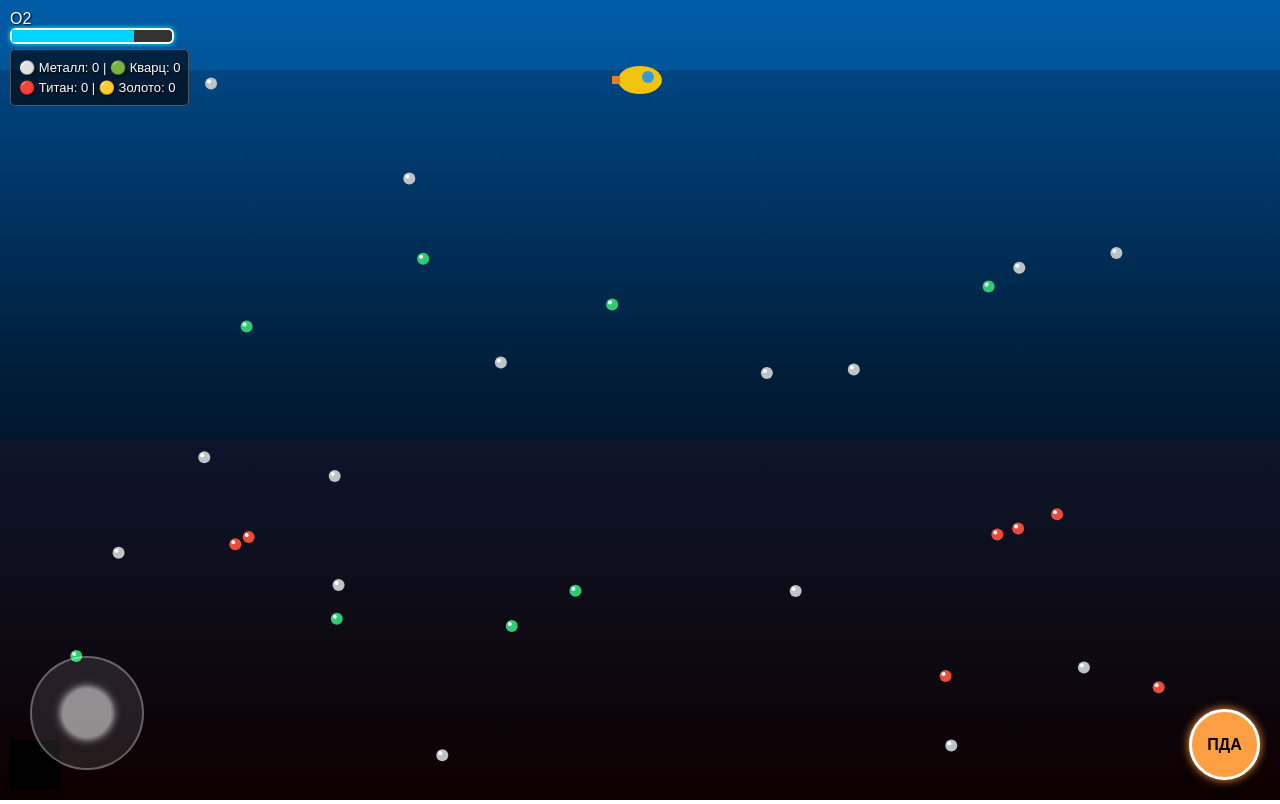
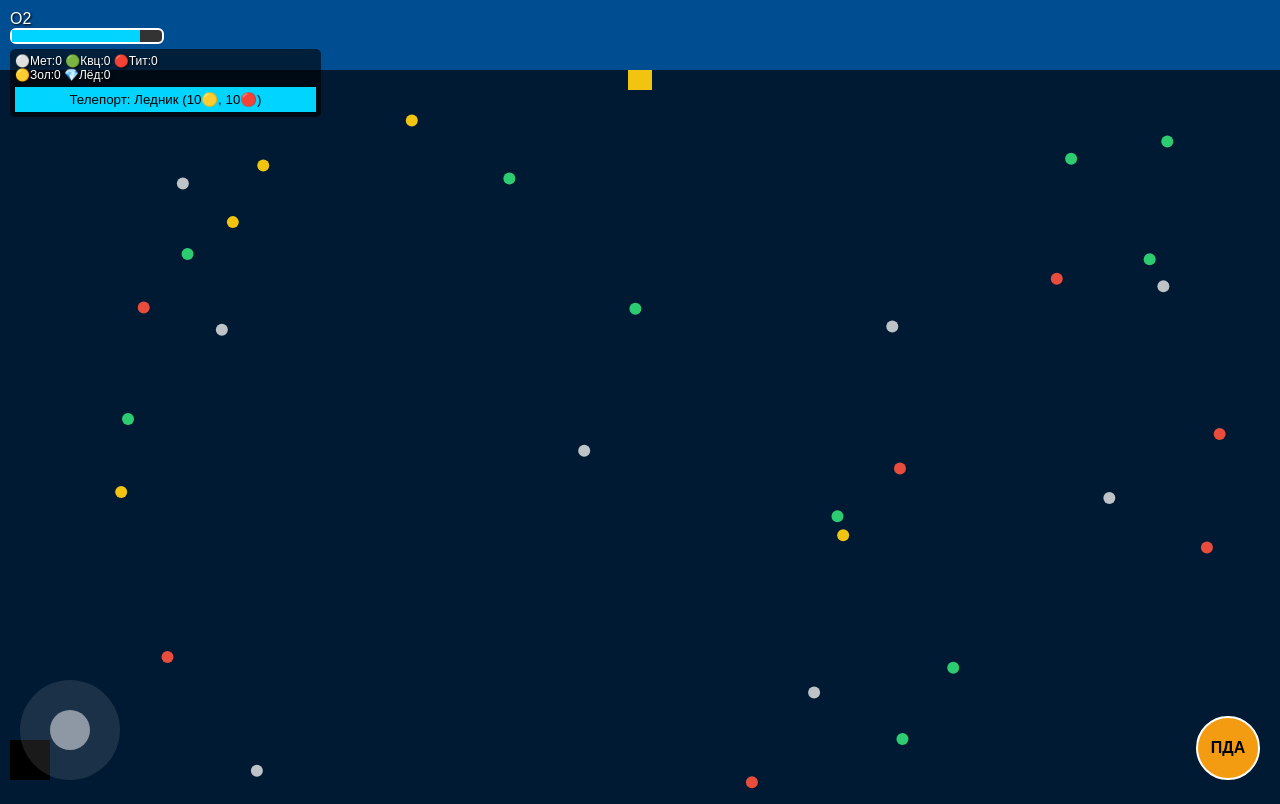
Before and after one commit to atom4045/Miniigri222, a plain HTML site: page index.html in a window 1280 px wide. Drawn offline with Linux system fonts and the light colour scheme.

Commit message:
Change title and enhance UI elements
Updated game title and various UI elements for better clarity and functionality. Adjusted styles and improved resource display.

```diff
--- a/index.html
+++ b/index.html
@@ -3,136 +3,159 @@
 <head>
     <meta charset="UTF-8">
     <meta name="viewport" content="width=device-width, initial-scale=1.0, maximum-scale=1.0, user-scalable=no">
-    <title>Subnautica 2D: Deep Dive</title>
+    <title>Subnautica: Ice & Fire</title>
     <style>
-        body { margin: 0; overflow: hidden; background: linear-gradient(#004e92, #001a33, #000); font-family: sans-serif; touch-action: none; color: white; user-select: none; }
-        canvas { display: block; }
-        #ui { position: absolute; top: 10px; left: 10px; pointer-events: none; text-shadow: 1px 1px 2px #000; z-index: 5;}
-        .bar { width: 160px; height: 12px; background: #333; border: 2px solid #fff; border-radius: 6px; box-shadow: 0 0 5px #0ff;}
-        #ox-lvl { width: 100%; height: 100%; background: #00d4ff; transition: 0.1s; }
-        .inv { font-size: 13px; background: rgba(0,0,0,0.6); padding: 8px; margin-top: 5px; border-radius: 5px; line-height: 1.5; border: 1px solid #555;}
-        #warn { color: #ff4757; font-weight: bold; display: none; animation: blink 1s infinite; margin-top: 5px; }
-        @keyframes blink { 50% { opacity: 0; } }
-        #craft-btn { position: absolute; bottom: 20px; right: 20px; width: 65px; height: 65px; background: #ff9f43; color: #000; border-radius: 50%; display: flex; align-items: center; justify-content: center; font-weight: bold; border: 3px solid #fff; box-shadow: 0 0 10px #ff9f43; z-index: 10; cursor: pointer;}
-        #menu { position: absolute; top: 50%; left: 50%; transform: translate(-50%, -50%); background: rgba(0,25,50,0.95); padding: 15px; border: 2px solid #00d4ff; display: none; text-align: left; border-radius: 10px; z-index: 20; width: 260px;}
-        .c-item { border-bottom: 1px solid #444; padding-bottom: 10px; margin-bottom: 10px; font-size: 14px;}
-        .c-item button { float: right; background: #2ed573; border: none; padding: 5px 10px; border-radius: 4px; font-weight: bold; cursor:pointer;}
-        #joy-a { position: absolute; bottom: 30px; left: 30px; width: 110px; height: 110px; background: rgba(255,255,255,0.1); border-radius: 50%; border: 2px solid rgba(255,255,255,0.3); z-index: 10;}
-        #joy-s { position: absolute; width: 50px; height: 50px; background: rgba(255,255,255,0.5); border-radius: 50%; top: 30px; left: 30px; box-shadow: 0 0 10px #fff;}
-        #horror { position: fixed; top: 0; left: 0; width: 100%; height: 100%; background: #000; display: none; justify-content: center; align-items: center; z-index: 100; }
+        body { margin:0; overflow:hidden; background:#001a33; font-family:sans-serif; touch-action:none; color:#fff; user-select:none; }
+        #ui { position:absolute; top:10px; left:10px; z-index:5; text-shadow:1px 1px 2px #000; pointer-events:none;}
+        .bar { width:150px; height:12px; border:2px solid #fff; border-radius:6px; background:#333; margin-bottom:5px;}
+        #ox { width:100%; height:100%; background:#00d4ff; transition:0.1s;}
+        .inv { background:rgba(0,0,0,0.6); padding:5px; border-radius:5px; font-size:12px; pointer-events:auto;}
+        .btn { width:60px; height:60px; border-radius:50%; position:absolute; font-weight:bold; border:2px solid #fff; z-index:10; display:flex; align-items:center; justify-content:center;}
+        #joy-a { bottom:20px; left:20px; width:100px; height:100px; background:rgba(255,255,255,0.1); border-radius:50%; position:absolute; }
+        #joy-s { width:40px; height:40px; background:rgba(255,255,255,0.5); border-radius:50%; position:absolute; top:30px; left:30px; }
+        #btn-pda { bottom:20px; right:20px; background:#f39c12; color:#000; cursor:pointer;}
+        #btn-atk { bottom:90px; right:20px; background:#e74c3c; display:none; cursor:pointer;}
+        #menu { position:absolute; top:50%; left:50%; transform:translate(-50%, -50%); background:rgba(0,25,50,0.95); padding:10px; border:2px solid #0ff; display:none; border-radius:10px; z-index:20; width:280px; max-height:80vh; overflow-y:auto;}
+        .c-item { border-bottom:1px solid #444; padding:5px 0; font-size:12px;}
+        .c-item button { float:right; background:#2ecc71; border:none; padding:5px; border-radius:3px; cursor:pointer;}
+        #horror { position:fixed; top:0; left:0; width:100%; height:100%; background:#000; display:none; justify-content:center; align-items:center; z-index:100; }
     </style>
 </head>
 <body>
     <div id="ui">
-        O2 <div class="bar"><div id="ox-lvl"></div></div>
-        <div id="warn">⚠ ОПАСНАЯ ГЛУБИНА!</div>
+        O2 <div class="bar"><div id="ox"></div></div>
+        <div id="warn" style="color:#e74c3c; display:none; font-weight:bold;">⚠ АКУЛА!</div>
         <div class="inv">
-            ⚪ Металл: <span id="m">0</span> | 🟢 Кварц: <span id="q">0</span><br>
-            🔴 Титан: <span id="t">0</span> | 🟡 Золото: <span id="g">0</span>
+            ⚪Мет:<span id="m">0</span> 🟢Квц:<span id="q">0</span> 🔴Тит:<span id="t">0</span><br>
+            🟡Зол:<span id="g">0</span> 💎Лёд:<span id="c">0</span>
+            <button onclick="port()" style="margin-top:5px;width:100%;background:#00d4ff;border:none;padding:5px;cursor:pointer;">Телепорт: Ледник (10🟡, 10🔴)</button>
         </div>
     </div>
     <div id="joy-a"><div id="joy-s"></div></div>
-    <div id="craft-btn">ПДА</div>
+    <div class="btn" id="btn-pda" onclick="document.getElementById('menu').style.display='block'">ПДА</div>
+    <div class="btn" id="btn-atk" onclick="atk()">БИТЬ</div>
 
     <div id="menu">
-        <h3 style="margin-top:0; color:#0ff;">Чертежи</h3>
-        <div class="c-item"><b>Баллон V2</b><br><small>⚪x5, 🟢x3</small> <button onclick="c('ox')">Создать</button></div>
-        <div class="c-item"><b>Мотор</b> (Скорость +)<br><small>🔴x4, 🟢x2</small> <button onclick="c('spd')">Создать</button></div>
-        <div class="c-item" style="border:none;"><b>Корпус</b> (Анти-давление)<br><small>🔴x8, 🟡x3</small> <button onclick="c('hul')">Создать</button></div>
-        <button onclick="this.parentElement.style.display='none'" style="width:100%; background:#ff4757; color:#fff; border:none; padding:8px; border-radius:5px; margin-top:5px;">Закрыть</button>
+        <h3 style="margin:0 0 10px 0;color:#0ff;">Чертежи</h3>
+        <div class="c-item"><b>Копьё</b> <small>⚪5,🟢5</small> <button onclick="cr('w1')">Создать</button></div>
+        <div class="c-item"><b>Авто-Пушка</b> <small>🔴10,🟡5</small> <button onclick="cr('w2')">Создать</button></div>
+        <div class="c-item"><b>Ракетница</b> <small>💎10,🟡10</small> <button onclick="cr('w3')">Создать</button></div>
+        <div class="c-item"><b>Обогреватель</b> <small>🔴5,🟡2</small> <button onclick="cr('ht')">Создать</button></div>
+        <button onclick="this.parentElement.style.display='none'" style="width:100%;margin-top:10px;padding:8px;background:#e74c3c;color:#fff;border:none;">Закрыть</button>
     </div>
+    <div id="horror"><img src="https://upload.wikimedia.org/wikipedia/en/c/c5/Hollow_Knight_Hornet.png" style="width:80%;max-width:300px;"></div>
+    <canvas id="cv"></canvas>
+    <script>
+    const cv = document.getElementById('cv'); const cx = cv.getContext('2d');
+    cv.width = window.innerWidth; cv.height = window.innerHeight;
 
-    <div id="horror"><img src="https://media.tenor.com/1-A6u_L62xQAAAAi/hornet-hollow-knight.gif" style="width:100%; max-width:400px;"></div>
-    <canvas id="c"></canvas>
-    <script>
-    const canvas = document.getElementById('c'); const ctx = canvas.getContext('2d');
-    canvas.width = window.innerWidth; canvas.height = window.innerHeight;
+    let p = { x:cv.width/2, y:80, ox:100, res:{m:0,q:0,t:0,g:0,c:0}, u:{w:0,ht:0}, bio:0 };
+    let items = [], sharks = [], bullets = [], exps = [];
+    let joy = { a:false, x:0, y:0 }, frames = 0;
+    let sec = { x:10, y:cv.height-60, s:40 };
 
-    let p = { x: canvas.width/2, y: 80, ox: 100, res: {m:0, q:0, t:0, g:0}, u: {ox:0, spd:0, hul:0} };
-    let items = []; let joy = { a: false, mx: 0, my: 0 };
-    let dangerDepth = canvas.height * 0.55;
+    function rY() { return Math.random()*(cv.height-100)+100; }
+    function spI() {
+        let r=Math.random(), t;
+        if(p.bio==1) t = r>0.7?'c':r>0.4?'t':'m';
+        else t = r>0.9?'g':r>0.6?'t':r>0.3?'q':'m';
+        items.push({ x:Math.random()*(cv.width-20)+10, y:rY(), t:t });
+    }
+    for(let i=0; i<30; i++) spI();
 
-    let sec = { x: 10, y: canvas.height - 60, w: 50, h: 50 };
+    const ja=document.getElementById('joy-a'), js=document.getElementById('joy-s');
+    ja.ontouchstart=()=>joy.a=true;
+    window.ontouchmove=(e)=>{
+        if(!joy.a)return; let r=ja.getBoundingClientRect(), t=e.touches[0];
+        let dx=t.clientX-(r.left+50), dy=t.clientY-(r.top+50), d=Math.min(Math.hypot(dx,dy),40), a=Math.atan2(dy,dx);
+        joy.x=Math.cos(a)*(d/40); joy.y=Math.sin(a)*(d/40); js.style.transform=`translate(${Math.cos(a)*d}px,${Math.sin(a)*d}px)`;
+    };
+    window.ontouchend=()=>{ joy.a=false; joy.x=0; joy.y=0; js.style.transform='translate(0,0)'; };
 
-    function spawn() {
-        let rnd = Math.random();
-        let type = rnd > 0.95 ? 'g' : rnd > 0.7 ? 't' : rnd > 0.4 ? 'q' : 'm';
-        let minY = type==='g' ? canvas.height-150 : type==='t' ? canvas.height/2 : type==='q' ? 150 : 80;
-        let y = Math.random() * (canvas.height - minY) + minY;
-        items.push({ x: Math.random()*(canvas.width-20)+10, y: y, t: type });
-    }
-    for(let i=0; i<30; i++) spawn();
-
-    const area = document.getElementById('joy-a'); const stick = document.getElementById('joy-s');
-    area.addEventListener('touchstart', () => joy.a = true);
-    window.addEventListener('touchmove', (e) => {
-        if(!joy.a) return;
-        let t = e.touches[0]; let r = area.getBoundingClientRect();
-        let dx = t.clientX - (r.left + 55), dy = t.clientY - (r.top + 55);
-        let d = Math.min(Math.sqrt(dx*dx + dy*dy), 45); let a = Math.atan2(dy, dx);
-        joy.mx = Math.cos(a) * (d/45); joy.my = Math.sin(a) * (d/45);
-        stick.style.transform = `translate(${Math.cos(a)*d}px, ${Math.sin(a)*d}px)`;
-    });
-    window.addEventListener('touchend', () => { joy.a = false; joy.mx = 0; joy.my = 0; stick.style.transform = 'translate(0,0)'; });
-
-    document.getElementById('craft-btn').onclick = () => document.getElementById('menu').style.display = 'block';
-
-    function c(i) {
-        let r = p.res;
-        if(i==='ox' && r.m>=5 && r.q>=3 && !p.u.ox) { r.m-=5; r.q-=3; p.u.ox=1; alert('Баллон установлен!'); }
-        else if(i==='spd' && r.t>=4 && r.q>=2 && !p.u.spd) { r.t-=4; r.q-=2; p.u.spd=1; alert('Мотор установлен!'); }
-        else if(i==='hul' && r.t>=8 && r.g>=3 && !p.u.hul) { r.t-=8; r.g-=3; p.u.hul=1; alert('Корпус укреплен!'); }
-        else { alert('Мало ресурсов или уже скрафчено!'); }
-        updUI();
+    function cr(i){
+        let r=p.res;
+        if(i=='w1'&&r.m>=5&&r.q>=5&&p.u.w<1){ r.m-=5;r.q-=5;p.u.w=1;document.getElementById('btn-atk').style.display='flex'; alert('Копьё готово!');}
+        else if(i=='w2'&&r.t>=10&&r.g>=5&&p.u.w<2){ r.t-=10;r.g-=5;p.u.w=2;document.getElementById('btn-atk').style.display='none'; alert('Пушка установлена!');}
+        else if(i=='w3'&&r.c>=10&&r.g>=10&&p.u.w<3){ r.c-=10;r.g-=10;p.u.w=3; alert('Ракетница установлена!');}
+        else if(i=='ht'&&r.t>=5&&r.g>=2&&!p.u.ht){ r.t-=5;r.g-=2;p.u.ht=1; alert('Обогреватель установлен!');}
+        else alert('Мало ресурсов или уже есть!');
     }
 
-    function updUI() {
-        ['m','q','t','g'].forEach(id => document.getElementById(id).textContent = p.res[id]);
-        document.getElementById('ox-lvl').style.width = p.ox + '%';
+    function port(){
+        if(p.bio==0 && p.res.g>=10 && p.res.t>=10){ p.res.g-=10; p.res.t-=10; p.bio=1; items=[]; sharks=[]; for(let i=0;i<30;i++)spI(); alert('Ледник! Тут ОЧЕНЬ холодно!'); }
+        else if(p.bio==1){ p.bio=0; items=[]; sharks=[]; for(let i=0;i<30;i++)spI(); }
+        else alert('Собери 10 Золота и 10 Титана!');
     }
 
-    function draw() {
-        ctx.clearRect(0,0,canvas.width,canvas.height);
+    function atk(){ if(p.u.w==1){ sharks.forEach((s,i)=>{ if(Math.hypot(p.x-s.x, p.y-s.y)<60) sharks.splice(i,1); }); }}
 
-        ctx.fillStyle = 'rgba(0,150,255,0.2)'; ctx.fillRect(0,0,canvas.width, 70);
+    function updUI(){
+        ['m','q','t','g','c'].forEach(i=>document.getElementById(i).innerText=p.res[i]);
+        document.getElementById('ox').style.width=Math.max(0,p.ox)+'%';
+        document.getElementById('warn').style.display=sharks.length>0?'block':'none';
+    }
 
-        if(!p.u.hul) {
-            ctx.fillStyle = 'rgba(255,0,0,0.05)';
-            ctx.fillRect(0, dangerDepth, canvas.width, canvas.height - dangerDepth);
+    function draw(){
+        frames++;
+        cx.fillStyle = p.bio==1 ? '#8ab6d6' : '#001a33'; cx.fillRect(0,0,cv.width,cv.height);
+        cx.fillStyle = p.bio==1 ? '#e0f7fa' : '#004e92'; cx.fillRect(0,0,cv.width,70);
+        cx.fillStyle = '#000'; cx.fillRect(sec.x, sec.y, sec.s, sec.s);
+
+        // Спавн акул (раз в 10 сек)
+        if(frames%600==0 && sharks.length<3) sharks.push({ x:Math.random()>0.5?0:cv.width, y:rY() });
+
+        // Авто-стрельба
+        if(p.u.w>=2 && frames%50==0 && sharks.length>0){
+            let s=sharks[0], a=Math.atan2(s.y-p.y, s.x-p.x);
+            bullets.push({x:p.x, y:p.y, vx:Math.cos(a)*8, vy:Math.sin(a)*8, r:p.u.w==3});
         }
 
-        ctx.fillStyle = '#000'; ctx.fillRect(sec.x, sec.y, sec.w, sec.h);
-
-        items.forEach((it, i) => {
-            let color = it.t==='m'?'#bdc3c7':it.t==='q'?'#2ecc71':it.t==='t'?'#e74c3c':'#f1c40f';
-            ctx.fillStyle = color; ctx.beginPath(); ctx.arc(it.x, it.y, 6, 0, 7); ctx.fill();
-            ctx.fillStyle = '#fff'; ctx.beginPath(); ctx.arc(it.x-2, it.y-2, 2, 0, 7); ctx.fill();
-
-            if(Math.hypot(p.x-it.x, p.y-it.y) < 30) { p.res[it.t]++; items.splice(i,1); spawn(); updUI(); }
+        // Ресурсы
+        items.forEach((it,i)=>{
+            cx.fillStyle = it.t=='m'?'#bdc3c7':it.t=='q'?'#2ecc71':it.t=='t'?'#e74c3c':it.t=='g'?'#f1c40f':'#00d4ff';
+            cx.beginPath(); cx.arc(it.x, it.y, 6, 0, 7); cx.fill();
+            if(Math.hypot(p.x-it.x, p.y-it.y)<30){ p.res[it.t]++; items.splice(i,1); spI(); updUI(); }
         });
 
-        let speed = p.u.spd ? 6.5 : 4;
-        p.x = Math.max(20, Math.min(canvas.width - 20, p.x + joy.mx * speed));
-        p.y = Math.max(20, Math.min(canvas.height - 20, p.y + joy.my * speed));
+        // Пули
+        bullets.forEach((b,i)=>{
+            b.x+=b.vx; b.y+=b.vy;
+            cx.fillStyle='#ff0'; cx.beginPath(); cx.arc(b.x, b.y, b.r?6:3, 0, 7); cx.fill();
+            sharks.forEach((s,si)=>{
+                if(Math.hypot(b.x-s.x, b.y-s.y)<35){
+                    bullets.splice(i,1); sharks.splice(si,1);
+                    if(b.r) exps.push({x:s.x, y:s.y, r:0}); // Взрыв ракеты
+                }
+            });
+        });
 
-        let isDeep = p.y > dangerDepth && !p.u.hul;
-        document.getElementById('warn').style.display = isDeep ? 'block' : 'none';
+        // Взрывы
+        exps.forEach((e,i)=>{ e.r+=4; cx.fillStyle='rgba(255,100,0,0.5)'; cx.beginPath(); cx.arc(e.x, e.y, e.r, 0, 7); cx.fill();
+            sharks.forEach((s,si)=>{ if(Math.hypot(e.x-s.x, e.y-s.y)<e.r) sharks.splice(si,1); });
+            if(e.r>90) exps.splice(i,1);
+        });
 
-        let rate = (p.u.ox ? 0.04 : 0.08) * (isDeep ? 3 : 1);
-        p.ox = p.y < 70 ? Math.min(100, p.ox + 2) : p.ox - rate;
+        // Акулы
+        sharks.forEach((s,i)=>{
+            let a=Math.atan2(p.y-s.y, p.x-s.x); s.x+=Math.cos(a)*1.5; s.y+=Math.sin(a)*1.5;
+            cx.fillStyle='#555'; cx.fillRect(s.x-15, s.y-5, 30, 10);
+            if(Math.hypot(p.x-s.x, p.y-s.y)<25){ p.ox-=30; sharks.splice(i,1); }
+        });
 
-        if(p.ox <= 0) { alert('Утонул! Сбор сброшен.'); p.ox=100; p.y=80; p.res={m:0,q:0,t:0,g:0}; updUI(); }
+        // Игрок
+        p.x = Math.max(15, Math.min(cv.width-15, p.x+joy.x*5));
+        p.y = Math.max(15, Math.min(cv.height-15, p.y+joy.y*5));
+
+        let rate = (p.bio==1 && !p.u.ht) ? 0.25 : 0.05; // Холод убивает без обогревателя
+        p.ox = p.y<70 ? Math.min(100, p.ox+1.5) : p.ox-rate;
+        if(p.ox<=0){ alert('Гейм Овер! Ресурсы утеряны.'); p.ox=100; p.y=50; sharks=[]; p.res={m:0,q:0,t:0,g:0,c:0}; }
         updUI();
 
-        if(p.x < sec.x+50 && p.y > sec.y) {
-            document.getElementById('horror').style.display='flex';
-            setTimeout(()=> location.reload(), 2500); return;
-        }
+        // Пасхалка
+        if(p.x<sec.x+40 && p.y>sec.y){ document.getElementById('horror').style.display='flex'; setTimeout(()=>location.reload(), 2000); return; }
 
-        ctx.fillStyle = p.u.hul ? '#95a5a6' : '#f1c40f';
-        ctx.beginPath(); ctx.ellipse(p.x, p.y, 22, 14, 0, 0, Math.PI*2); ctx.fill();
-        ctx.fillStyle = '#e67e22'; ctx.fillRect(p.x-28, p.y-4, 8, 8);
-        ctx.fillStyle = '#3498db'; ctx.beginPath(); ctx.arc(p.x+8, p.y-3, 6, 0, Math.PI*2); ctx.fill();
+        cx.fillStyle='#f1c40f'; cx.fillRect(p.x-12, p.y-10, 24, 20); // Лодка
+        if(p.u.w==1){ cx.fillStyle='#fff'; cx.fillRect(p.x, p.y, 25, 2); } // Копье торчит
 
         requestAnimationFrame(draw);
     }
```
